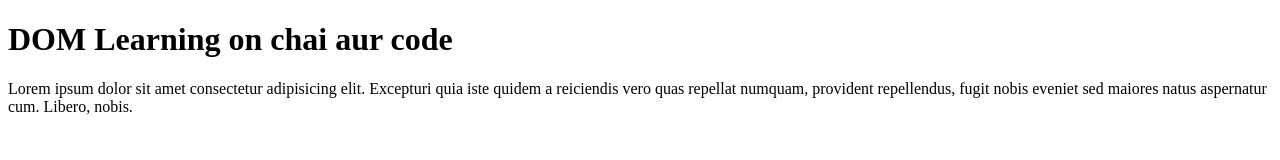
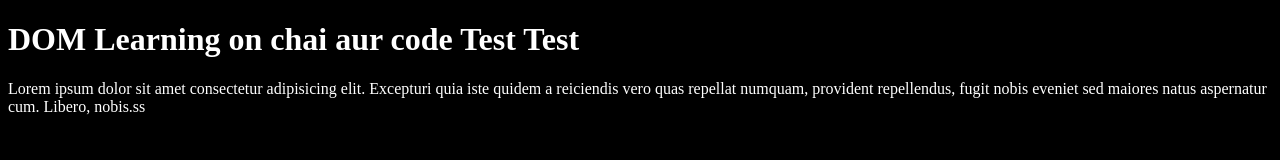
Before and after one commit to SONDEEP82749/knowledge, a plain HTML site: page DOM/one.html in a window 1280 px wide. Drawn offline with Linux system fonts and the light colour scheme.

Commit message:
one.html

```diff
--- a/DOM/one.html
+++ b/DOM/one.html
@@ -4,14 +4,19 @@
     <meta charset="UTF-8">
 
     <title>DOM learning</title>
+    <style>
+        .bg-black{background-color:black;
+        color:#fff;
+    }
+    </style>
 </head>
-<body>
+<body class="bg-black">
+
     <div class="bg-black">
-    <div class="bg-black">
-        <h1 id="title" class=""heading">DOM Learning on chai aur code</h1>
+        <h1 id="title" class="heading">DOM Learning on chai aur code <span>Test Test</span></h1>
         <p>Lorem ipsum dolor sit amet consectetur adipisicing elit.
              Excepturi quia iste quidem a reiciendis vero quas repellat numquam,
               provident repellendus, fugit nobis eveniet sed maiores natus aspernatur
-               cum. Libero, nobis.</p>
+               cum. Libero, nobis.ss</p>
 </body>
 </html>
```
